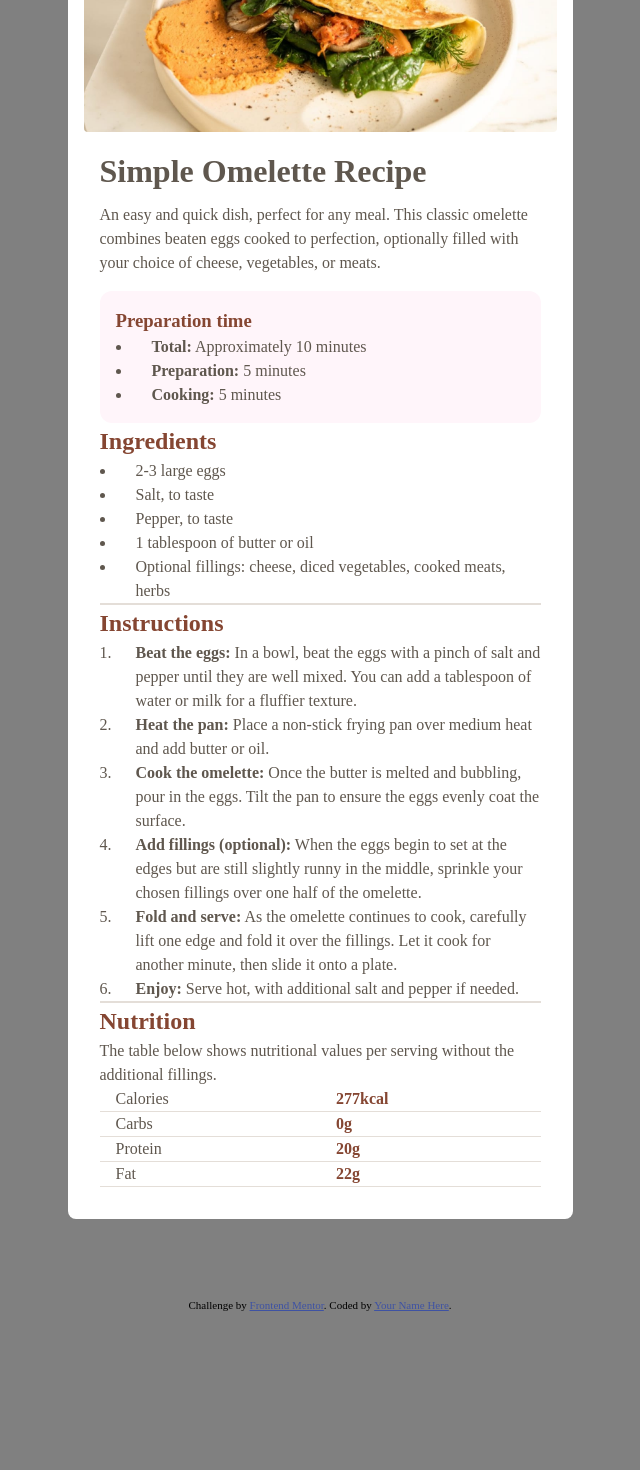
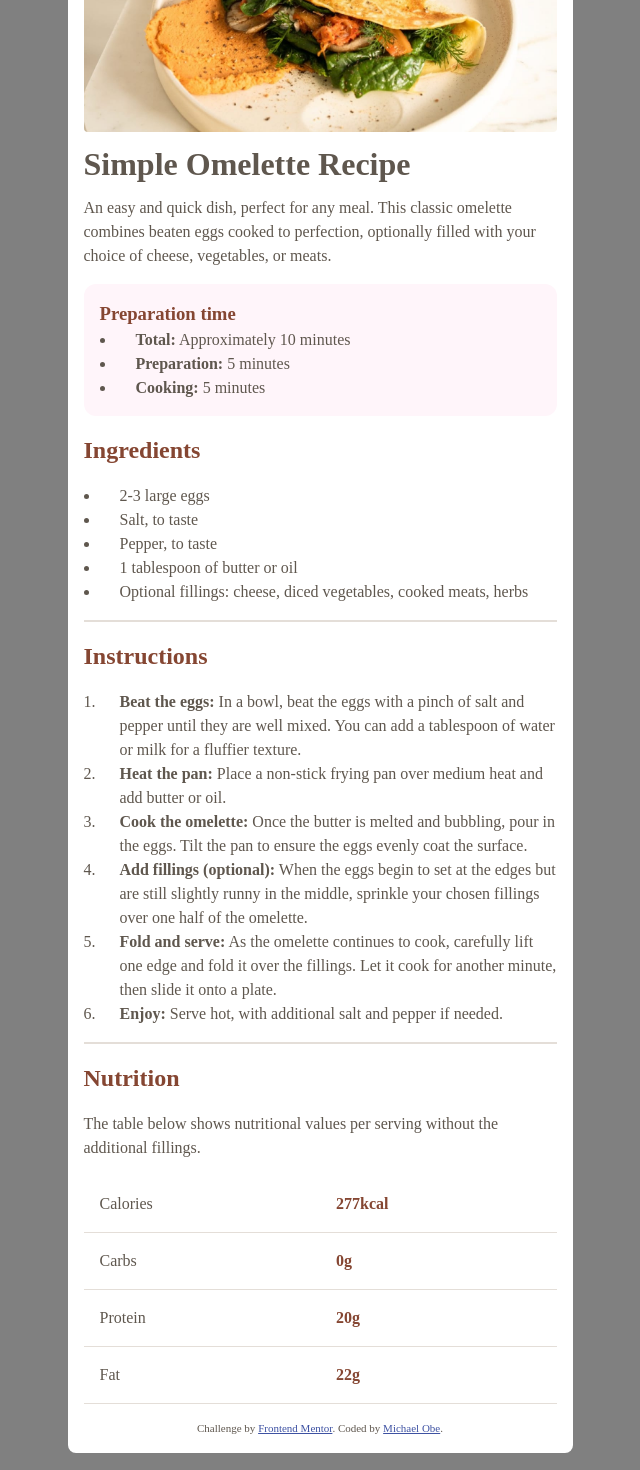
Before and after one commit to Leac1m/frontend-mentors, a React (Vite) app: page /recipe in a window 1280 px wide. Shown: the part 180-1650 px from the top of the page, without its empty margins (320-960 px from the left). Before the commit the page ends 1491 px from the top, so only its background shows below. Built offline with nearby package versions, Linux system fonts and the light colour scheme.

Commit message:
made updates to recipe page

```diff
--- a/src/pages/recipe-page/RecipePage.jsx
+++ b/src/pages/recipe-page/RecipePage.jsx
@@ -11,7 +11,7 @@ const RecipePage = () => {
 
         <h1 className="h1-header">Simple Omelette Recipe</h1>
 
-        <p className="page-description">An easy and quick dish, perfect for any meal. This classic omelette combines beaten eggs cooked
+        <p>An easy and quick dish, perfect for any meal. This classic omelette combines beaten eggs cooked
           to perfection, optionally filled with your choice of cheese, vegetables, or meats.</p>
         <div className="preparation">
           <h3>Preparation time</h3>
@@ -87,11 +87,10 @@ const RecipePage = () => {
         </table>
       </div>
 
-    </div>
-
     <div className="attribution">
       Challenge by <a href="https://www.frontendmentor.io?ref=challenge" target="_blank">Frontend Mentor</a>.
-      Coded by <a href="#">Your Name Here</a>.
+      Coded by <a href="https://github.com/Leac1m/">Michael Obe</a>.
+    </div>
     </div>
   </>
   )
--- a/src/pages/recipe-page/style.css
+++ b/src/pages/recipe-page/style.css
@@ -33,6 +33,9 @@
     font-family: "Young Serif" "Outfit";
     color: var(--stone-600);
     line-height: 1.5;
+    display: flex;
+    flex-flow: column nowrap;
+    gap: 1rem;
 }
 
 .recipe-main img {
@@ -42,6 +45,9 @@
 
 .text-wrapper {
     padding: 1rem;
+    display: flex;
+    flex-flow: column nowrap;
+    gap: 1rem;
 }
 
 .h1-header {
@@ -57,10 +63,6 @@
 .preparation h3 {
     color: var(--brown-800);
     margin: 0;
-}
-
-.page-description {
-    padding: 1rem 0;
 }
 
 ul, ol {
@@ -92,7 +94,7 @@ th, td {
     border-bottom: 1px solid var(--stone-150);
     font-weight: 400;
     text-align: left;
-    padding-left: 1rem;
+    padding: 1rem;
     width: 50%;
 }
 
@@ -129,7 +131,7 @@ li span {
     .recipe-main img {
         border-radius: 4px;
     }
-    .wrapper {
+    .text-wrapper {
         padding: 0;
     }
 
```
